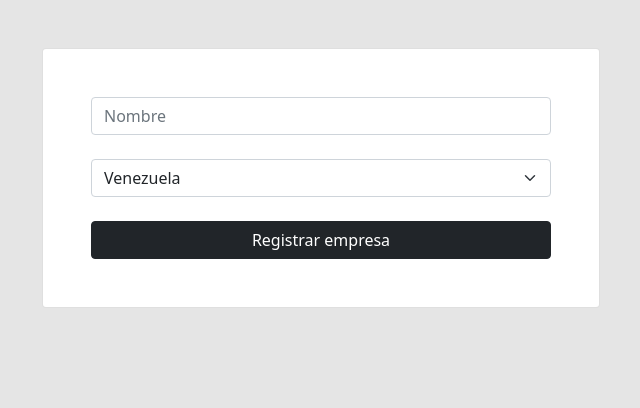
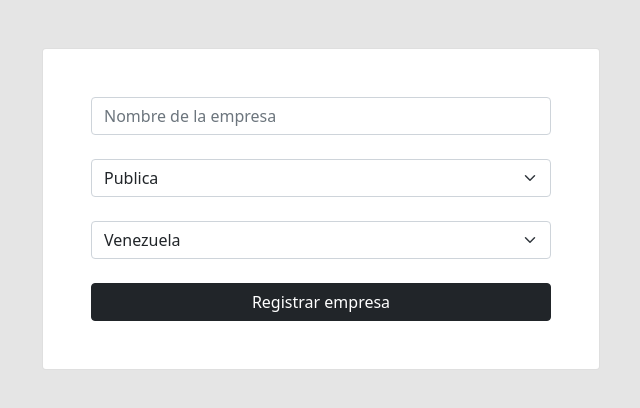
Before and after one commit to Dayrons/generador_codigo_descuento, a Django app: page /empresas in a window 1280 px wide. Shown: the part 56-464 px from the top of the page, without its empty margins (319-959 px from the left). Run offline with Django 4.2, Linux system fonts and the light colour scheme; some libraries are stand-ins or nearby versions.

Commit message:
ruta para registrar empresas

```diff
--- /dev/null
+++ b/generador/static/js/empresas.js
@@ -0,0 +1,36 @@
+const pais = document.querySelector('#pais');
+const empresa = document.querySelector('#empresa');
+const capital = document.querySelector('#capital');
+const formulario = document.querySelector('#formulario');
+
+formulario.addEventListener('submit', async (e) => {
+    e.preventDefault()
+    if (empresa.value != '' && empresa.value != '' && capital.value) {
+
+
+        let peticion = await axios.post('http://localhost:8000/api/v1/empresa', {
+            nombre: empresa.value,
+            pais: pais.value,
+            capital: capital.value
+        });
+
+        const datos = peticion.data
+        if (!datos['error']) {
+            Swal.fire({
+                icon: 'success',
+                title: datos['mensaje'],
+                showConfirmButton: false,
+                timer: 1500
+            })
+        } else {
+            Swal.fire({
+                icon: 'error',
+                title: 'Error al registrar la empresa',
+                showConfirmButton: false,
+                timer: 1500
+            })
+        }
+
+
+    }
+})
--- a/generador/static/js/main.js
+++ b/generador/static/js/main.js
@@ -1,5 +1,6 @@
 const valor = document.querySelector('#valor');
 const empresa = document.querySelector('#empresa');
+const formulario = document.querySelector('#formulario');
 
 formulario.addEventListener('submit',async (e)=>{
     e.preventDefault()
--- a/generador/templates/empresas.html
+++ b/generador/templates/empresas.html
@@ -13,9 +13,16 @@
 
    <div class="container mt-5">
     <form action="" class="mx-auto w-50 card p-5"  id="formulario" >
-        <input class="form-control   mb-4 " type="text" placeholder="Nombre" >
+        <input class="form-control   mb-4 " type="text" placeholder="Nombre de la empresa" id="empresa">
 
-        <select class="form-select mb-4">
+        <select class="form-select mb-4" id="capital">
+            <option value="publica">Publica</option>
+            <option value="privada">Privada</option>
+            <option value="semiprivada">Semiprivada</option>
+
+
+        </select>
+        <select class="form-select mb-4" id="pais">
             <option value="venezuela">Venezuela</option>
             <option value="colombia">Colombia</option>
             <option value="chile">Chile</option>
@@ -33,5 +40,5 @@
 
 {%block scripts %}
 {% load static %}
-   <script src="{% static 'js/main.js' %}"></script>
+   <script src="{% static 'js/empresas.js' %}"></script>
 {%endblock%}
```
Also changed, not shown: api/views.py (+13 -3 lines), db.sqlite3.
